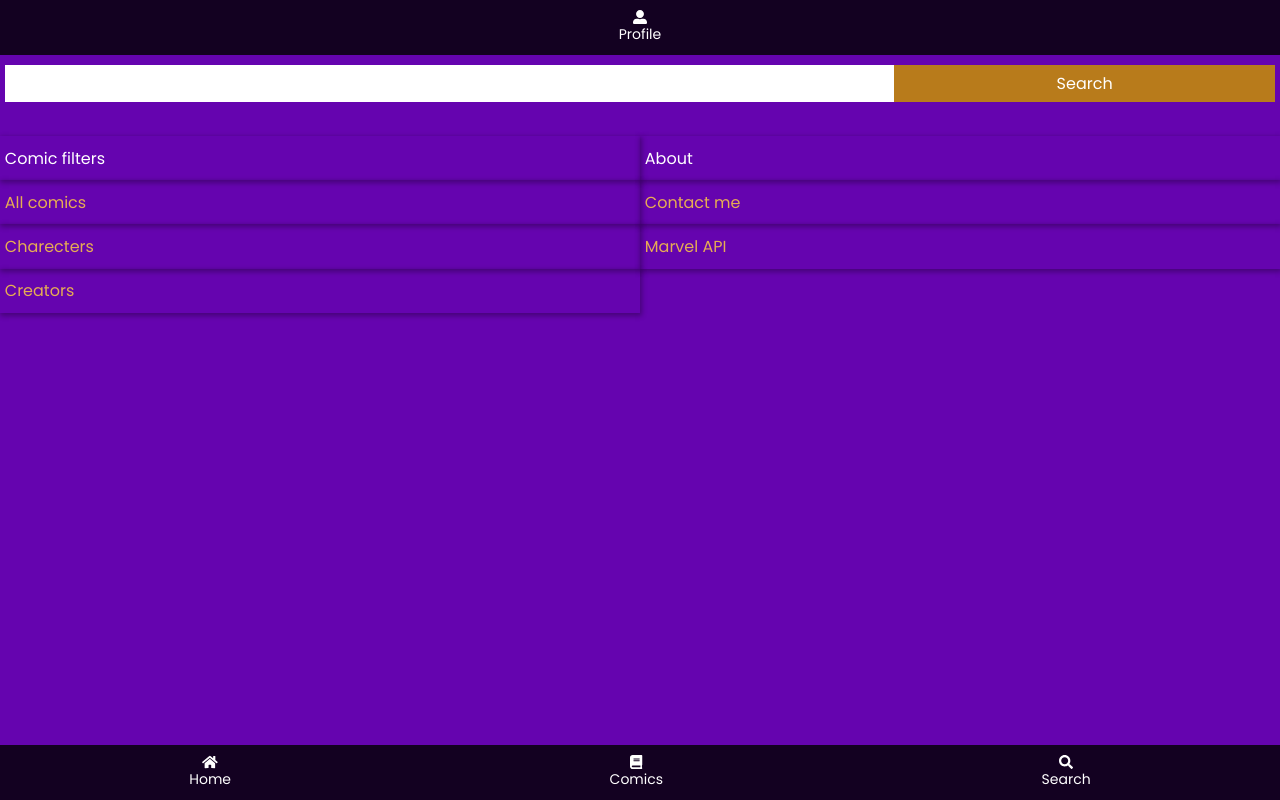
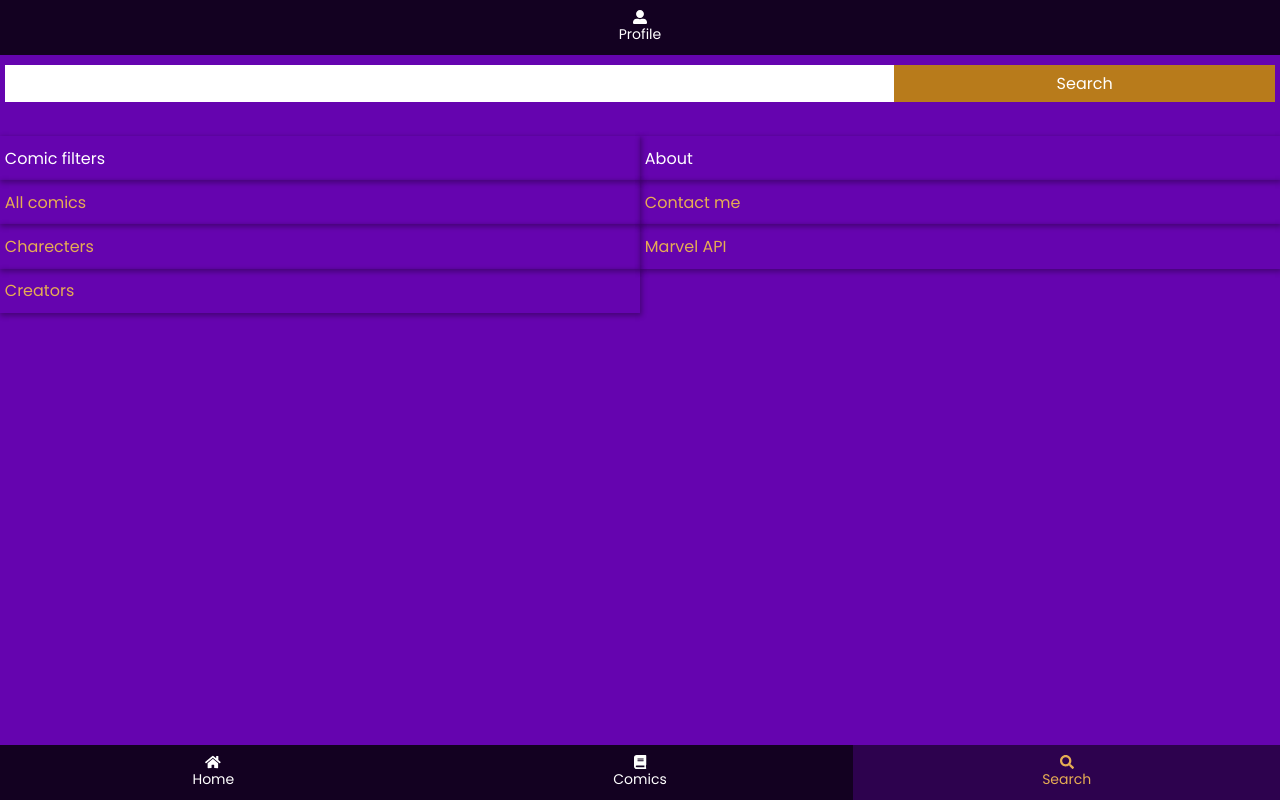
Before and after one commit to erikahendsel/comic-API, a website: page public/search.html in a window 1280 px wide. Drawn offline with Linux system fonts and the light colour scheme.

Commit message:
C021: The navigation color corresponds to the page the user is on.

```diff
--- a/public/search.html
+++ b/public/search.html
@@ -18,7 +18,9 @@
           >
         </li>
         <li>
-          <a href="./search.html"><i class="fas fa-search"></i>Search</a>
+          <a class="active" href="./search.html"
+            ><i class="fas fa-search"></i>Search</a
+          >
         </li>
       </ul>
     </nav>
--- a/public/styles/_menu.scss
+++ b/public/styles/_menu.scss
@@ -15,13 +15,26 @@
     li {
       list-style: none;
       margin: auto;
+      position: relative;
+      width: 100%;
+      height: 100%;
+
       a {
         display: flex;
         flex-direction: column;
         color: #fff;
         text-decoration: none;
         align-items: center;
+        justify-content: center;
         font-size: 14px;
+        position: absolute;
+        height: 100%;
+        width: 100%;
+        &.active {
+          color: $link-color;
+          background-color: lighten($navigation-color, 9%);
+        }
+
         i,
         svg {
           width: 50px;
```
Also changed, not shown: public/favorited-comics.html (+1 -1 lines), public/home.html (+3 -1 lines), public/styles/main.css, 1 other file.
